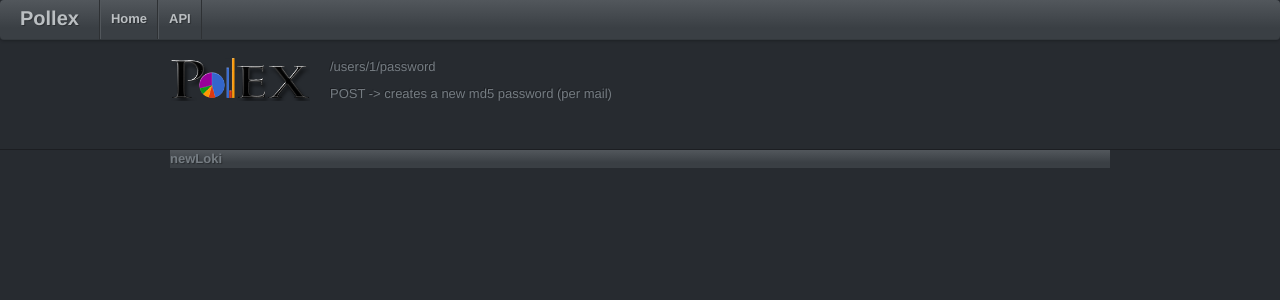
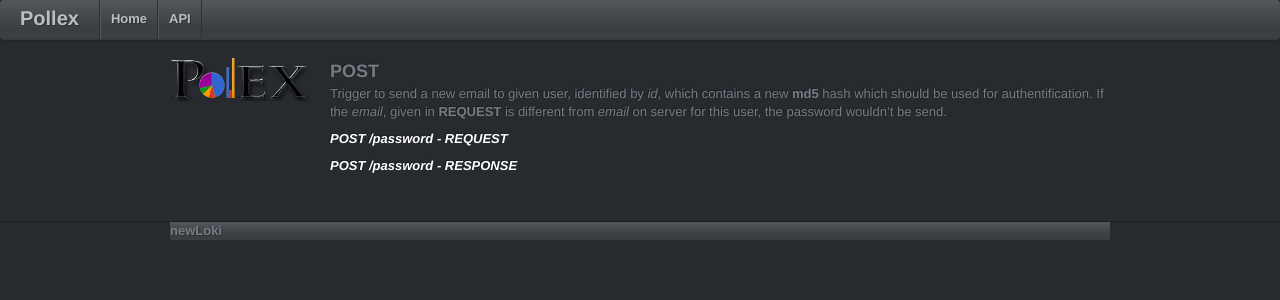
Before and after one commit to newLoki/Pollex, a Jekyll site: the page built from _posts/2012-05-08-password.markdown, in a window 1280 px wide. Shown: the top 300 px of the page. Built offline with Jekyll 4.4.1, drawn with Linux system fonts in a browser that asks for light colours; nearby versions of some CDN libraries; Markdown is read by kramdown in place of the engine named in the settings.

Commit message:
add mockup & documentation for password controller

```diff
--- a/_posts/2012-05-08-password.markdown
+++ b/_posts/2012-05-08-password.markdown
@@ -5,6 +5,12 @@ summary: API Documentation for password controller
 categories: api
 
 ---
-/users/1/password
+###POST
+Trigger to send a new email to given user, identified by _id_, which contains a new
+__md5__ hash which should be used for authentification.
+If the _email_, given in __REQUEST__ is different from _email_ on server for this user,
+the password wouldn't be send.
 
-POST -> creates a new md5 password (per mail)
+_**[POST /password - REQUEST](https://github.com/newLoki/Pollex/blob/gh-pages/mockups/json/password/post.request.json)**_
+
+_**[POST /password - RESPONSE](https://github.com/newLoki/Pollex/blob/gh-pages/mockups/json/password/post.response.json)**_
```
Also changed, not shown: mockups/json/password/post.request.json (added, +14 -0 lines), mockups/json/password/post.response.json (added, +7 -0 lines).
